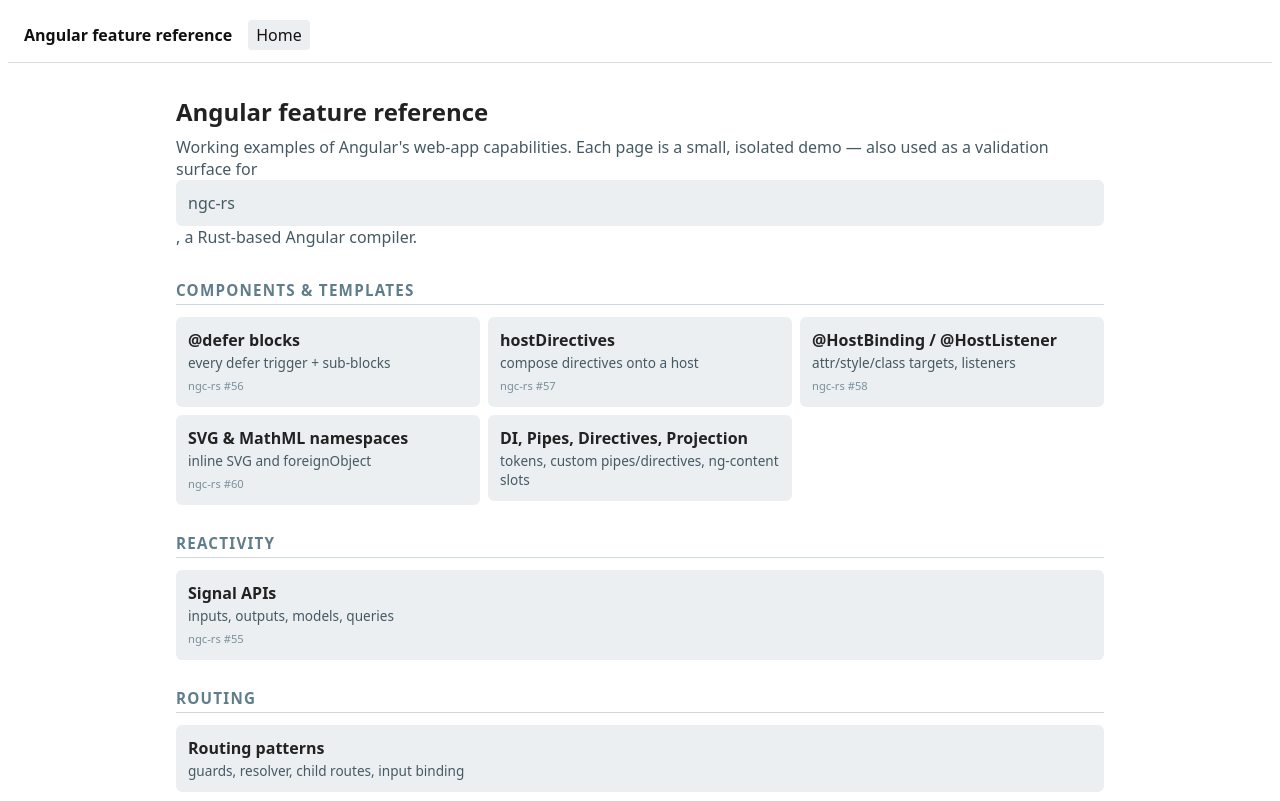
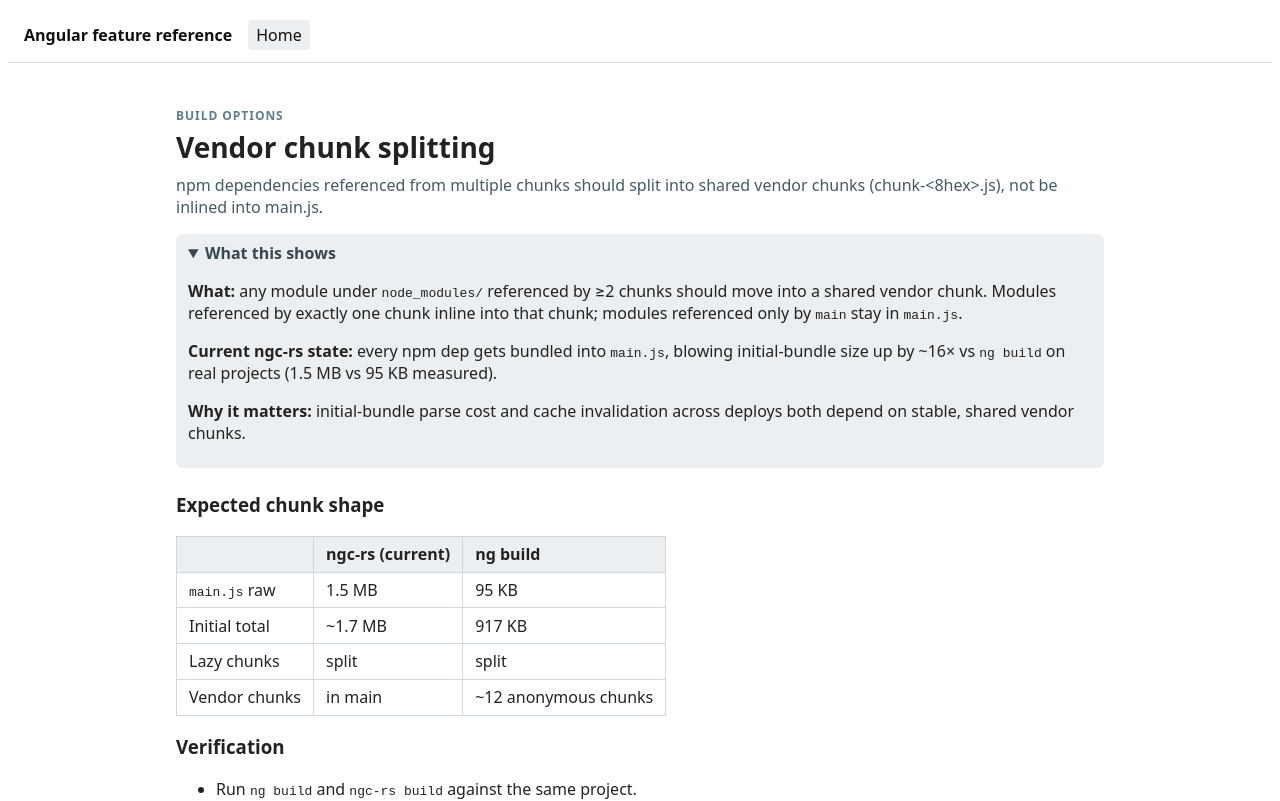
Before and after one commit to lukekania/ngc-rs-test-project, an Angular app: page /vendor-chunks in a window 1280 px wide. Before the commit this address led to /. Shown: the top 801 px of the page. Built offline with nearby package versions, Linux system fonts and the light colour scheme.

Commit message:
feat: add issue-131 vendor chunks doc page

```diff
--- a/src/app/app.routes.ts
+++ b/src/app/app.routes.ts
@@ -119,5 +119,12 @@ export const routes: Routes = [
       },
     ],
   },
+  {
+    path: 'vendor-chunks',
+    loadComponent: () =>
+      import('./features/issue-131-vendor-chunks/issue-131-vendor-chunks.component').then(
+        (m) => m.Issue131VendorChunksComponent,
+      ),
+  },
   { path: '**', redirectTo: '' },
 ];
--- a/src/app/features/home/home.component.ts
+++ b/src/app/features/home/home.component.ts
@@ -64,6 +64,12 @@ const GROUPS: FeatureGroup[] = [
       { label: 'Exports conditions', path: '/exports-conditions', issue: 64, blurb: 'browser/import/production resolution' },
       { label: 'Service worker', path: '/service-worker', issue: 65, blurb: 'ngsw-config.json + SwUpdate' },
       { label: 'index.html options', path: '/index-html-options', issue: 67, blurb: 'baseHref / deployUrl / SRI / crossOrigin' },
+    ],
+  },
+  {
+    label: 'Build options',
+    items: [
+      { label: 'Vendor chunk splitting', path: '/vendor-chunks', issue: 131, blurb: 'shared chunks for npm deps referenced by ≥2 entries' },
     ],
   },
 ];
--- /dev/null
+++ b/src/app/features/issue-131-vendor-chunks/issue-131-vendor-chunks.component.ts
@@ -0,0 +1,73 @@
+import { Component } from '@angular/core';
+import { FeaturePageComponent } from '../../shared/feature-page/feature-page.component';
+
+@Component({
+  selector: 'app-issue-131-vendor-chunks',
+  imports: [FeaturePageComponent],
+  template: `
+    <app-feature-page
+      title="Vendor chunk splitting"
+      groupLabel="Build options"
+      description="npm dependencies referenced from multiple chunks should split into shared vendor chunks (chunk-<8hex>.js), not be inlined into main.js."
+      [issue]="131"
+      [notesOpen]="true"
+    >
+      <ng-container ngProjectAs="[notes]">
+        <p>
+          <strong>What:</strong> any module under <code>node_modules/</code> referenced by ≥2
+          chunks should move into a shared vendor chunk. Modules referenced by exactly one chunk
+          inline into that chunk; modules referenced only by <code>main</code> stay in
+          <code>main.js</code>.
+        </p>
+        <p>
+          <strong>Current ngc-rs state:</strong> every npm dep gets bundled into
+          <code>main.js</code>, blowing initial-bundle size up by ~16× vs <code>ng build</code>
+          on real projects (1.5 MB vs 95 KB measured).
+        </p>
+        <p>
+          <strong>Why it matters:</strong> initial-bundle parse cost and cache invalidation
+          across deploys both depend on stable, shared vendor chunks.
+        </p>
+      </ng-container>
+
+      <h3>Expected chunk shape</h3>
+      <table class="grid">
+        <thead>
+          <tr><th></th><th>ngc-rs (current)</th><th>ng build</th></tr>
+        </thead>
+        <tbody>
+          <tr><td><code>main.js</code> raw</td><td>1.5 MB</td><td>95 KB</td></tr>
+          <tr><td>Initial total</td><td>~1.7 MB</td><td>917 KB</td></tr>
+          <tr><td>Lazy chunks</td><td>split</td><td>split</td></tr>
+          <tr><td>Vendor chunks</td><td>in main</td><td>~12 anonymous chunks</td></tr>
+        </tbody>
+      </table>
+
+      <h3>Verification</h3>
+      <ul>
+        <li>Run <code>ng build</code> and <code>ngc-rs build</code> against the same project.</li>
+        <li>Diff <code>dist/</code>: ngc-rs should emit <code>chunk-&lt;8hex&gt;.js</code> files alongside <code>main.js</code>.</li>
+        <li>Index.html should carry <code>&lt;script&gt;</code> tags for every initial chunk, not just main.</li>
+        <li>Lazy chunks (already correct) keep their existing layout.</li>
+      </ul>
+    </app-feature-page>
+  `,
+  styles: [
+    `
+      .grid {
+        border-collapse: collapse;
+        margin: 0.5rem 0 1rem;
+      }
+      .grid th,
+      .grid td {
+        border: 1px solid #cfd8dc;
+        padding: 0.4rem 0.75rem;
+        text-align: left;
+      }
+      .grid th {
+        background: #eceff1;
+      }
+    `,
+  ],
+})
+export class Issue131VendorChunksComponent {}
--- a/src/app/shared/feature-page/feature-page.component.ts
+++ b/src/app/shared/feature-page/feature-page.component.ts
@@ -23,7 +23,7 @@ import { ChangeDetectionStrategy, Component, input } from '@angular/core';
       @if (issue() !== null) {
         <footer class="issue-badge">
           <a
-            [href]="'https://github.com/angular/angular/issues/' + issue()"
+            [href]="'https://github.com/lukekania/ngc-rs/issues/' + issue()"
             target="_blank"
             rel="noopener"
             >ngc-rs #{{ issue() }}</a
```
